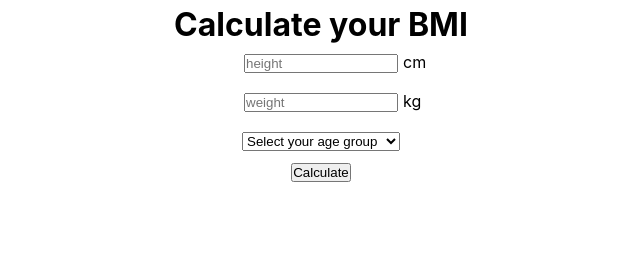
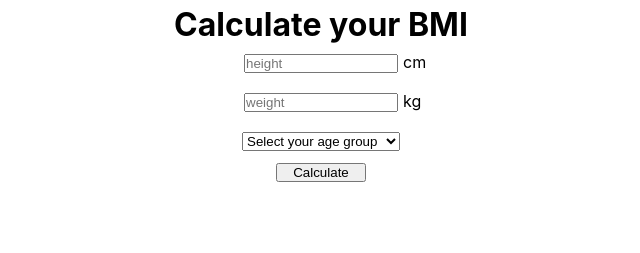
Before and after one commit to susumoa/bmi-calculator, a React (Create React App) app: page / in a window 1280 px wide. Shown: the top 253 px of the page, without its empty margins (319-959 px from the left). Built offline with nearby package versions, Linux system fonts and the light colour scheme.

Commit message:
make button bigger

```diff
--- a/src/components/BmiInput.css
+++ b/src/components/BmiInput.css
@@ -18,3 +18,8 @@ select {
   width: 158px;
   margin: 10px auto;
 }
+
+button {
+  margin-bottom: 15px;
+  width: 90px;
+}
```
